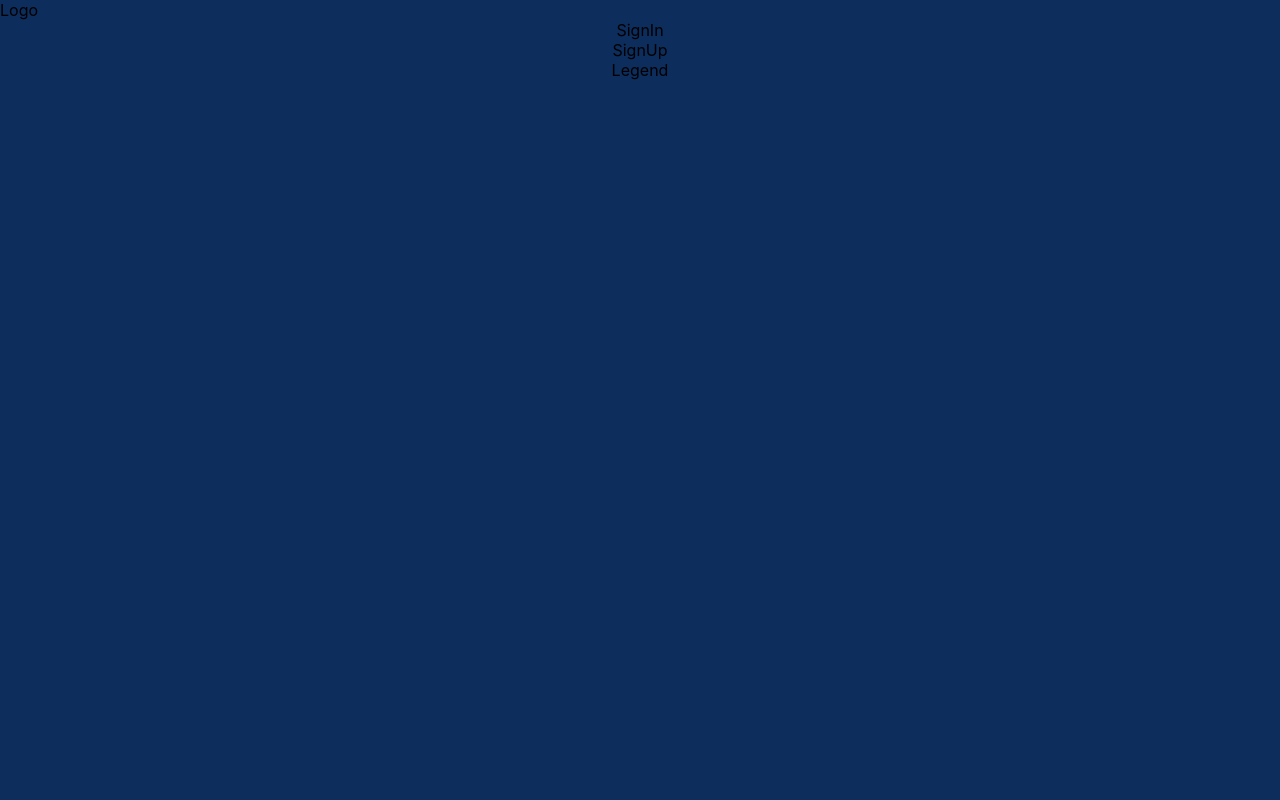
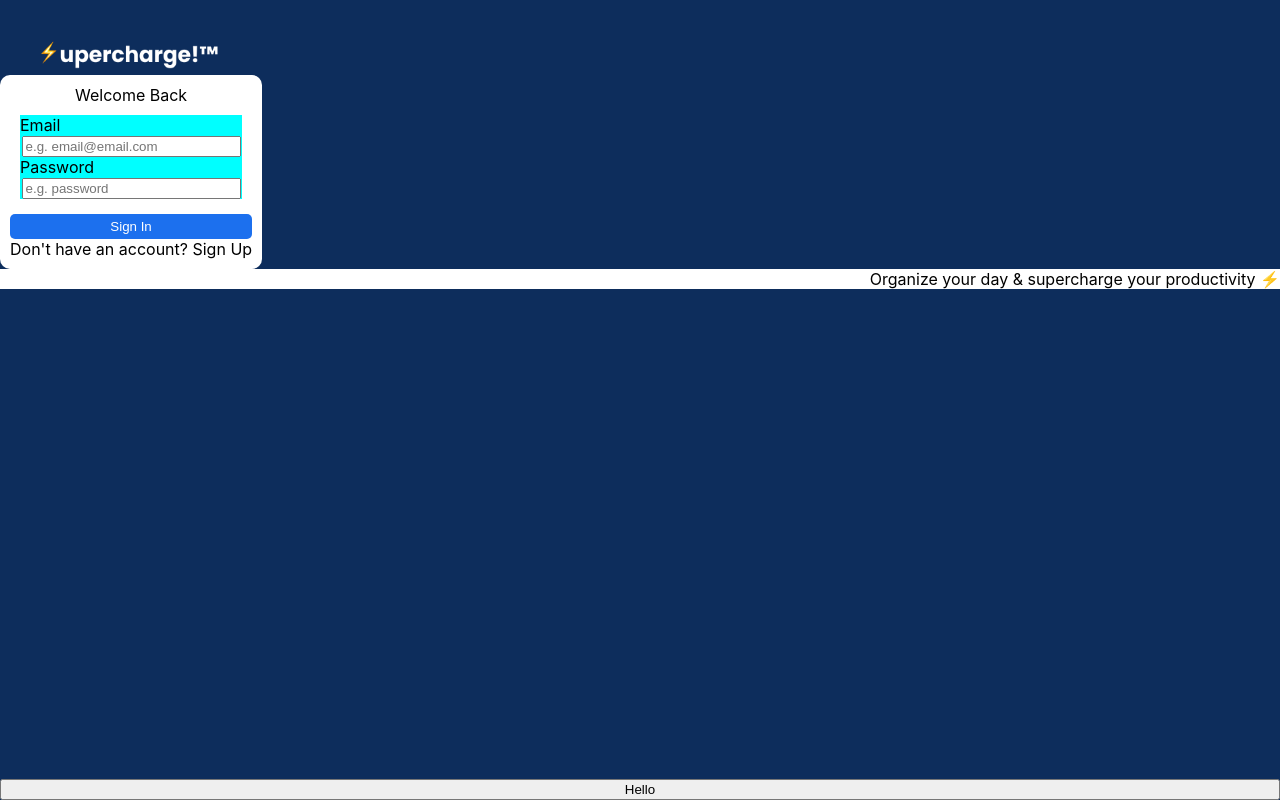
Before and after one commit to Int-Angel/supercharge, a React (Create React App) app: page / in a window 1280 px wide. Built offline with nearby package versions, Linux system fonts and the light colour scheme.

Commit message:
New LogIn Page with SignIn + SignUp components

```diff
--- a/src/screens/LogIn.css
+++ b/src/screens/LogIn.css
@@ -1,4 +1,39 @@
 .screen {
+    display: flex;
+    flex-direction: column;
     background-color: #0D2D5C;
     height: 100vh;
 }
+
+.container {
+    flex: 1;
+    justify-content: center;
+}
+
+.logo {
+    flex: 1;
+    padding-top: 3%;
+    padding-left: 3%;
+    align-items: left;
+    justify-content: left;
+    text-align: left;
+}
+
+.box {
+    flex: 8;
+    background-color: white;
+    justify-content: center;
+    border-radius: 10px;
+    width: fit-content;
+    text-align: center;
+    align-items: center;
+    align-self: center;
+    padding: 10px;
+}
+
+.legend {
+    background-color: white;
+    justify-content: end;
+    align-items: flex-end;
+    text-align: right;
+}
--- a/src/screens/LogIn.tsx
+++ b/src/screens/LogIn.tsx
@@ -1,29 +1,27 @@
-import React from 'react'
+import React, { useState } from 'react'
 import './LogIn.css'
 import SignIn from './SignIn'
 import SignUp from './SignUp'
 
 function LogIn() {
-  return (
-    <div className="screen">
-        <header>
-            <section className='logo'>
-                Logo
+    const [pageState, setPageState] = useState(true);
+
+    return (
+        <section className="screen">
+            <section className='container'>
+                <header className='logo'>
+                    <img src={require('../assets/supercharge_logo.png')} alt='supercharge_logo' width={'15%'}></img>
+                </header>
+                <body className='box'>
+                    {pageState ? <SignIn/> : <SignUp/>}
+                </body>
+                <footer className='legend'>
+                    Organize your day & supercharge your productivity ⚡
+                </footer>
             </section>
-        </header>
-        <body>
-            <section className='Box'>
-                <SignIn/>
-                <SignUp/>
-            </section>
-        </body>
-        <footer>
-            <section className='legend'>
-                Legend
-            </section>
-        </footer>
-    </div>
-  )
+            <button onClick={() => setPageState(!pageState)}>Hello </button>
+        </section>
+    )
 }
 
 export default LogIn
--- a/src/screens/SignIn.css
+++ b/src/screens/SignIn.css
@@ -1,4 +1,29 @@
-.logo {
-    justify-content: left;
+.inputContainerBox{
+    height: 90%;
+    background-color: aqua;
+    margin: 10px;
+    flex-direction: column;
+}
+
+.inputBox{
+    width: 95%;
+}
+
+.inputLabel{
+    padding-bottom: 5;
     text-align: left;
 }
+
+.signInButton{
+    width: 100%;
+    border-radius: 5px;
+    background-color: #1C70EE;
+    border: 0;
+    margin-top: 5px;
+    padding: 5px;
+    color: white;
+}
+
+.noAccount {
+    flex-direction: row;
+}
--- a/src/screens/SignIn.tsx
+++ b/src/screens/SignIn.tsx
@@ -3,9 +3,29 @@ import './SignIn.css'
 
 function SignIn() {
 	return (
-		<section>
-			SignIn
-		</section>
+		<div className='SignInBox'>
+			Welcome Back
+			<div className="inputContainerBox">
+				<div className='inputLabel'>
+					Email
+				</div>
+				<div>
+					<input type='text' placeholder='e.g. email@email.com' id='email' className='inputBox'/>
+				</div>
+				<div  className='inputLabel'>
+					Password
+				</div>
+				<div>
+					<input type='password' placeholder='e.g. password 'className='inputBox'/>
+				</div>
+			</div>
+			<button className='signInButton'> Sign In </button>
+			<div className='noAccount'>
+				<div>
+					Don't have an account? Sign Up
+				</div>
+			</div>
+		</div>
 	)
 }
 
--- a/src/screens/SignUp.tsx
+++ b/src/screens/SignUp.tsx
@@ -3,10 +3,43 @@ import './SignUp.css'
 
 function SignUp() {
     return (
-        <section>
-            SignUp
-        </section>
-    )
+		<div className='SignInBox'>
+			Join Now!
+			<div className="inputContainerBox">
+                Create an account! 🚀
+                <div className='inputLabel'>
+					Username
+				</div>
+				<div>
+					<input type='text' placeholder='e.g. username ' id='email' className='inputBox'/>
+				</div>
+				<div className='inputLabel'>
+					Email
+				</div>
+				<div>
+					<input type='text' placeholder='e.g. email@email.com' id='email' className='inputBox'/>
+				</div>
+				<div  className='inputLabel'>
+					Password
+				</div>
+				<div>
+					<input type='password' placeholder='e.g. password 'className='inputBox'/>
+				</div>
+                <div  className='inputLabel'>
+					Confirm Password
+				</div>
+				<div>
+					<input type='password' placeholder='e.g. password 'className='inputBox'/>
+				</div>
+			</div>
+			<button className='signInButton'> Create Account </button>
+			<div className='noAccount'>
+				<div>
+					Don't have an account? Sign Up
+				</div>
+			</div>
+		</div>
+	)
 }
 
 export default SignUp
```
Also changed, not shown: src/assets/supercharge_logo.png (added).
